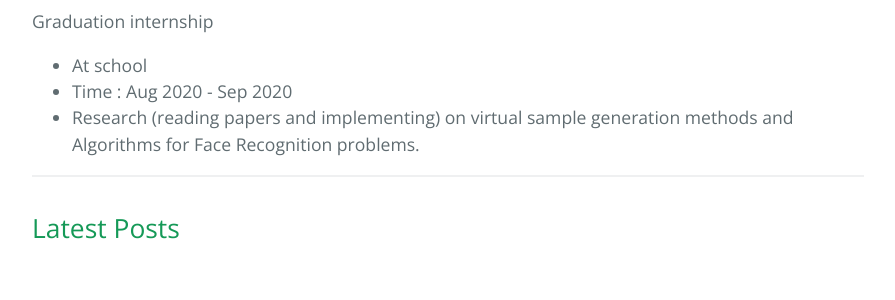
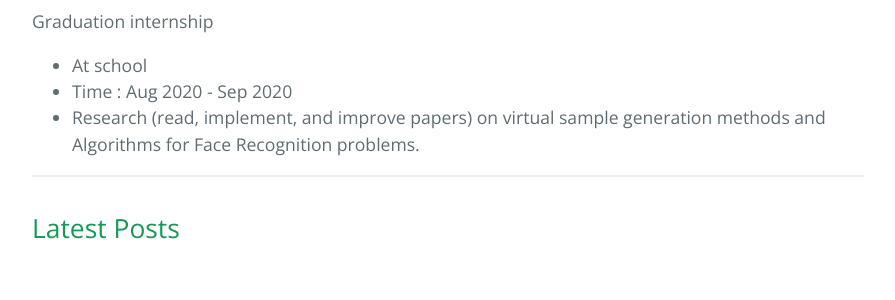
Before and after one commit to AnhPhTu/AnhPhTu.github.io, a Jekyll site: the page built from index.md, in a window 1280 px wide. Shown: the part 1132-1432 px from the top of the page, without its empty margins (192-1087 px from the left). Built offline with Jekyll 4.4.1, drawn with Linux system fonts in a browser that asks for light colours.

Commit message:
Update index.md

```diff
--- a/index.md
+++ b/index.md
@@ -34,7 +34,7 @@ Currently, I am looking for a job as a Fresher in the field of AI & ML. The topi
 Graduation internship
   * At school
   * Time : Aug 2020 - Sep 2020
-  * Research (reading papers and implementing) on virtual sample generation methods and Algorithms for Face Recognition problems.
+  * Research (read, implement, and improve papers) on virtual sample generation methods and Algorithms for Face Recognition problems.
 
 
 
```
